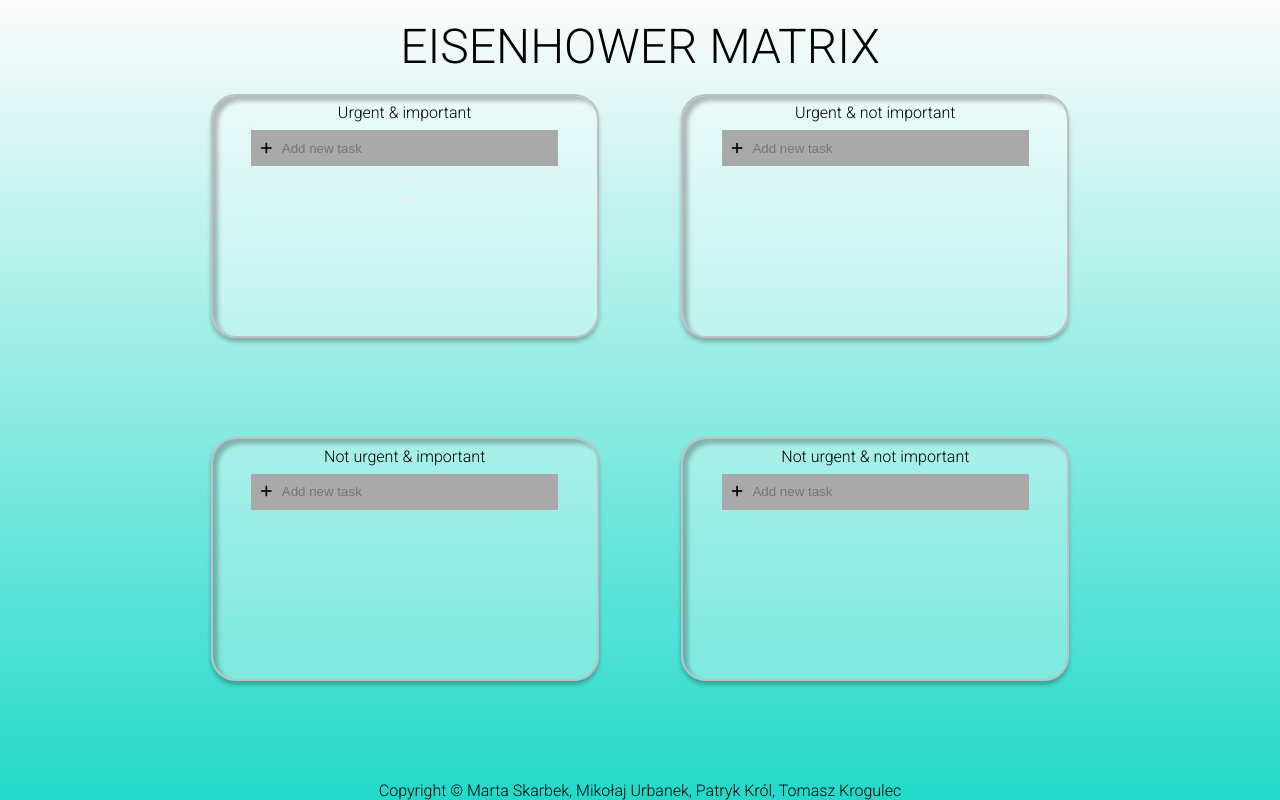
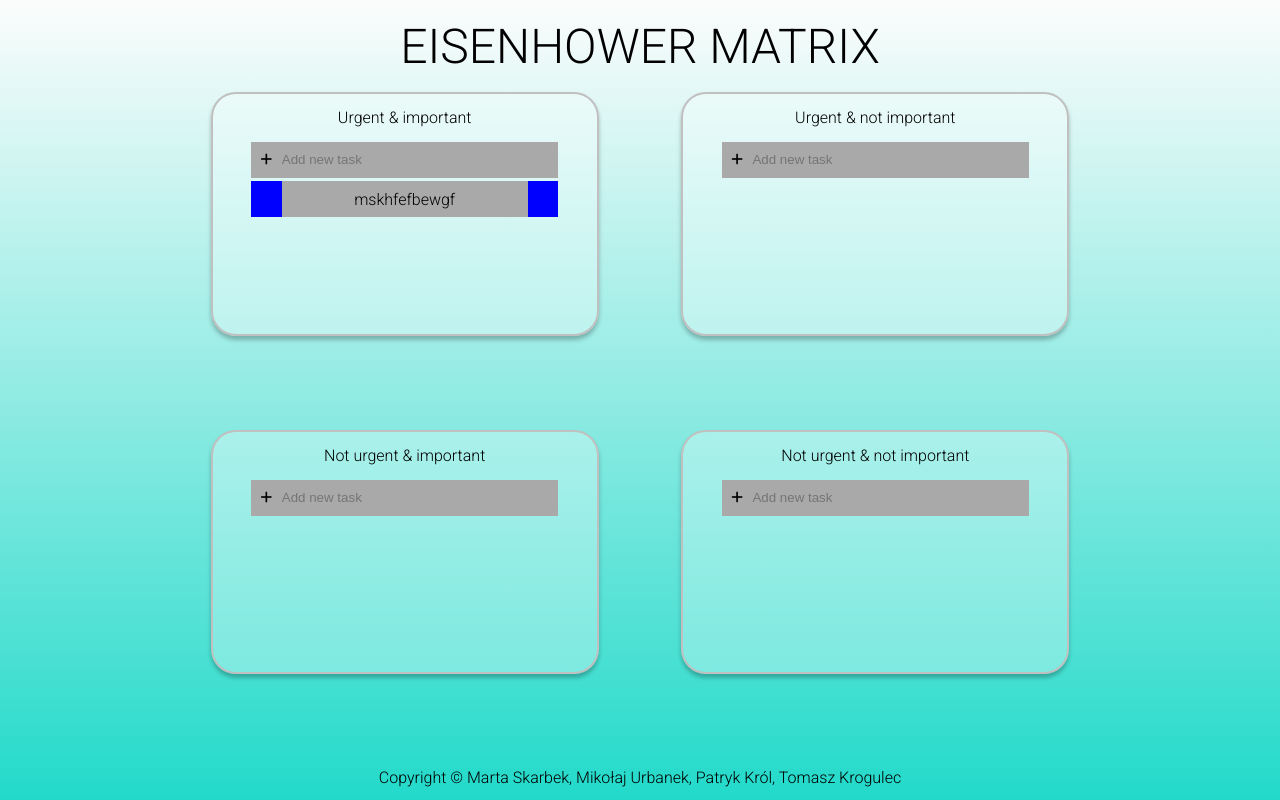
Before and after one commit to martaskarbek/JS_Eisenhower, a plain HTML site: page index.html in a window 1280 px wide. Drawn offline with Linux system fonts and the light colour scheme.

Commit message:
added styling for p elements

```diff
--- a/index.html
+++ b/index.html
@@ -30,9 +30,9 @@
 
                 </div>
                 <div class="task">
-                    <button class="mark_as_done"></button>
-                    <p></p>
-                    <button class="delete"></button>
+                    <button class="task_button" class="mark_as_done"></button>
+                    <p >mskhfefbewgf</p>
+                    <button class="task_button" class="delete"></button>
                 </div>
             </div>
             <div class="quarter" id="un">
@@ -40,7 +40,6 @@
                 <div class="new_task">
                     <button class="add_task"><i class="fas fa-plus"></i></button>
                     <input placeholder="Add new task">
-
                 </div>
             </div>
             <div class="quarter" id="ni">
--- a/style.css
+++ b/style.css
@@ -43,7 +43,7 @@ section {
     border: 2px solid  	#C0C0C0;
     background-color: rgba(255, 255, 255, 0.3);
     border-radius: 25px;
-    box-shadow: 0px 4px 4px rgba(0, 0, 0, 0.25), inset 5px 5px 4px rgba(0, 0, 0, 0.25);
+    box-shadow: 0px 4px 4px rgba(0, 0, 0, 0.25);
 }
 
 .new_task {
@@ -80,3 +80,32 @@ input:focus {
     margin-top: 2%;
     margin-bottom: 2%;
 }
+
+footer {
+    margin-bottom: 1%;
+}
+
+.task {
+    display: flex;
+    flex-direction: row;
+    background-color: darkgrey;
+    margin-top: 1%;
+    width: 80%;
+    height: 15%;
+}
+
+p {
+    display: block;
+    width:80%;
+    text-align: center;
+    line-height: 2rem;
+    margin-top: 1%;
+}
+
+.task_button {
+    display: block;
+    width: 10%;
+    height: 100%;
+    background-color: blue;
+    border-style: none;
+}
```
